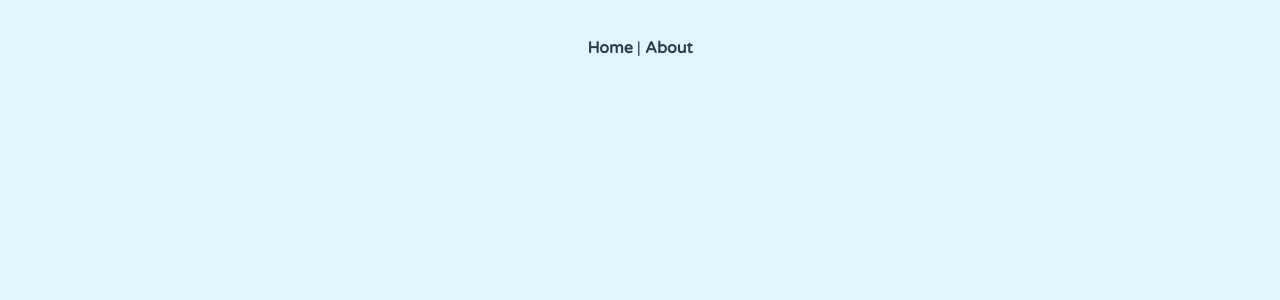
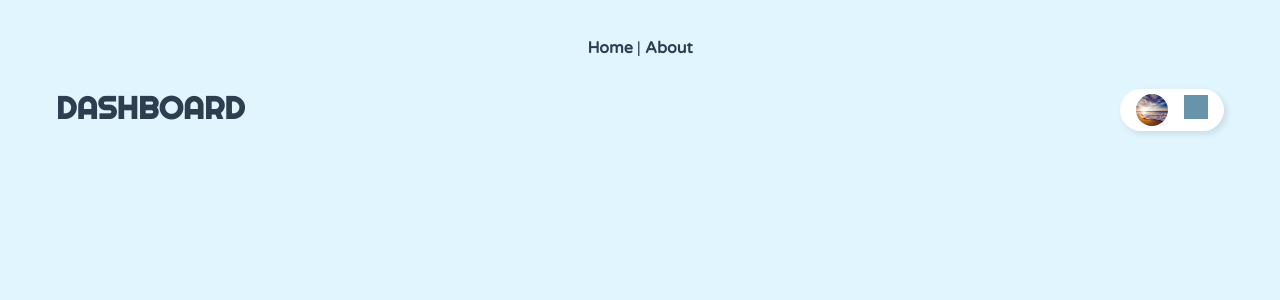
Before and after one commit to richirrim/ocean_friend_front, a Vue app: page /dashboard in a window 1280 px wide. Before the commit this address had no page. Shown: the top 300 px of the page. Built offline with nearby package versions, Linux system fonts and the light colour scheme; grey boxes are pictures that could not be loaded; the HTML template or start-up script is replaced by a standard one.

Commit message:
Crea ruta para el dashboard, la view, y el componente header con su menu de logout.

```diff
--- a/src/App.vue
+++ b/src/App.vue
@@ -172,4 +172,41 @@ h3 { font-size: var(--h3-font-size); }
 //   background-repeat: no-repeat;
 //   filter: invert(16%) sepia(17%) saturate(743%) hue-rotate(155deg) brightness(92%) contrast(89%);
 // }
+
+/*-----------------------*\
+    $Button
+\*-----------------------*/
+.button {
+  border: none;
+  border-radius: 32em;
+  padding: .6em 1.8em .6em;
+  color: var(--color-text);
+  background-color: #fff;
+  text-transform: uppercase;
+  font-weight: 700;
+  transition: all .3s;
+  cursor: pointer;
+  display: flex;
+  align-items: center;
+  box-shadow: rgba(0, 0, 0, 0.1) 3px 3px 6px;
+
+  &:active {
+      transform: scale(.96);
+  }
+  &:hover {
+      background-color: var(--color-white);
+  }
+}
+
+/*-----------------------*\
+    $Card
+\*-----------------------*/
+.card {
+  border-radius: 1em;
+  padding: 1em 2em;
+  margin-bottom: 1em;
+  background-color: #fff;
+  box-shadow: rgba(0, 0, 0, 0.1) 3px 3px 6px;
+}
+
 </style>
--- a/src/router/index.js
+++ b/src/router/index.js
@@ -14,6 +14,11 @@ const routes = [
     // this generates a separate chunk (about.[hash].js) for this route
     // which is lazy-loaded when the route is visited.
     component: () => import(/* webpackChunkName: "about" */ '../views/AboutView.vue')
+  },
+  {
+    path: '/dashboard',
+    name: 'dashboard',
+    component: () => import(/* webpackChunkName: "dashbo+ard" */ '../views/DashboardView.vue')
   }
 ]
 
--- /dev/null
+++ b/src/views/DashboardView.vue
@@ -0,0 +1,90 @@
+<template>
+  <div>
+    <header class="main-header  l-section">
+      <div class="wrapper  l-container">
+        <h1 class="main-header__title">Dashboard</h1>
+        <div class="user-logout">
+          <div class="button  user-logout__button">
+            <img class="user-logout__image" :src="require(`@/assets/images/user-image.jpg`)" alt="Imagen de usaurio logueado.">
+            <i class="icon-arrow"></i>
+          </div>
+          <div class="card  menu-toggle">
+            <div class="menu-toggle__profile">
+              <img class="menu-toggle__image" :src="require(`@/assets/images/user-image.jpg`)" alt="Imagen de usaurio logueado.">
+              <span class="menu-toggle__name">Woopa master</span>
+            </div>
+            <button class="menu-toggle__button  button">Cerrar Sesión</button>
+          </div>
+        </div>
+
+      </div>
+    </header>
+  </div>
+</template>
+
+<script>
+export default {
+  name: 'DashboardView'
+}
+</script>
+
+<style scopde lang="scss">
+.main-header > .wrapper {
+  position: relative;
+  justify-content: space-between;
+  align-items: center;
+}
+
+.user-logout {
+  &__button {
+    padding: .3em 1em;
+    width: 100%;
+    margin-bottom: var(--gutter);
+  }
+  &__image {
+    --width: 32px;
+    border-radius: 50%;
+    width: var(--width);
+    height: var(--width);
+    margin-right: var(--gutter);
+    background-color: var(--color-accent);
+  }
+}
+
+.menu-toggle {
+  position: absolute;
+  top: 4.5em;
+  right: 1rem;
+  width: 32rem;
+  display: flex;
+  display: none;
+  justify-content: start;
+  flex-direction: column;
+
+  &__image {
+    --width: 32px;
+    border-radius: 50%;
+    margin-right: .5em;
+    width: var(--width);
+    height: var(--width);
+  }
+  &__button {
+    background-color: var(--color-accent);
+    padding: .8em .5em;
+    display: block;
+  }
+  &__profile {
+    margin-bottom: var(--gutter);
+    display: flex;
+    align-items: center;
+  }
+}
+
+[class*=icon-]::before {
+  --width: 1.5em;
+  content: "";
+  margin-right: 0;
+  padding: 0;
+  transform: rotate(180deg);
+}
+</style>
```
Also changed, not shown: src/assets/images/user-image.jpg (added).
